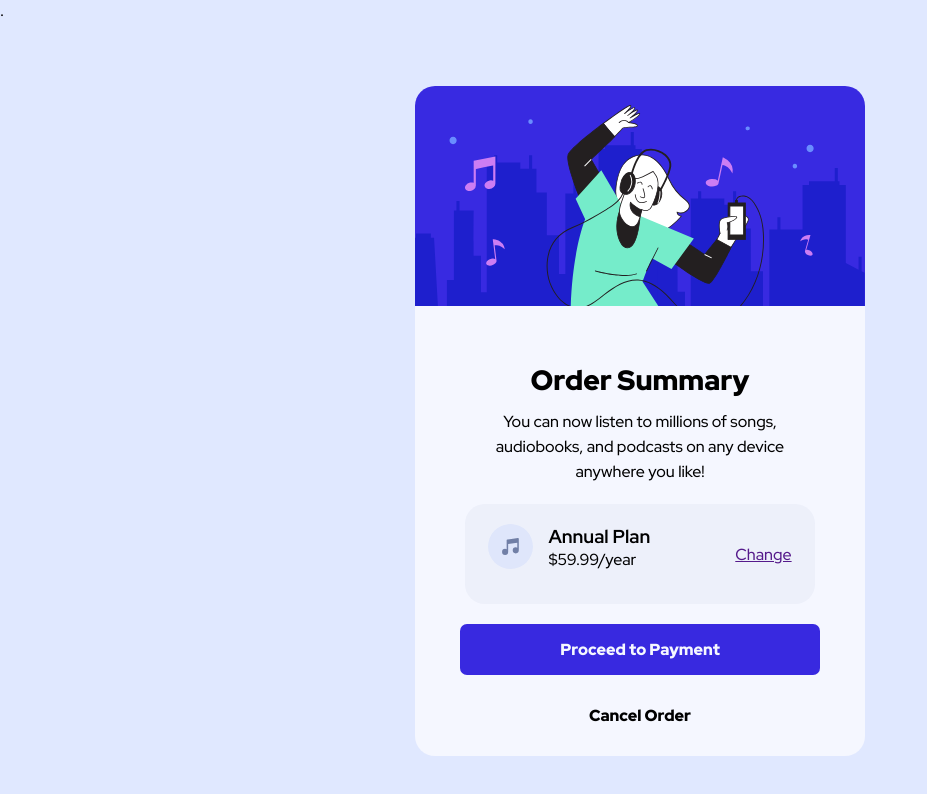
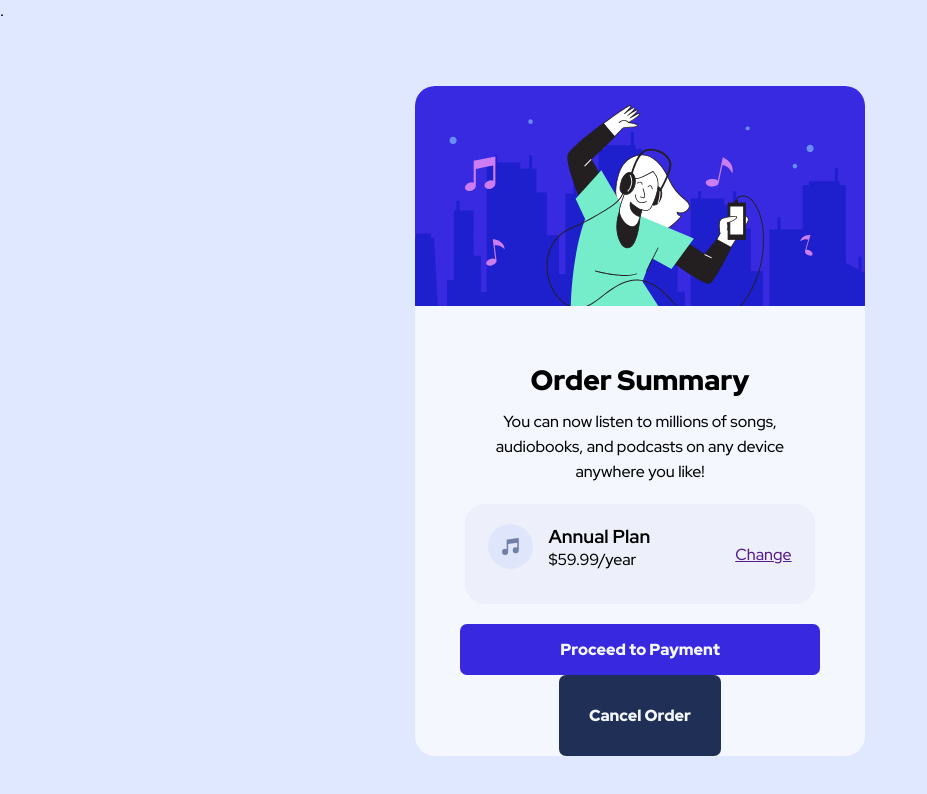
Before and after one commit to SrCooT/desafio-frontendmentor-3, a plain HTML site: page index.html in a window 1280 px wide. In both pictures the pointer is over the element 640 px from the left and 680 px from the top of the page. Shown: the whole page, without its empty margins (0-927 px from the left). Drawn offline with Linux system fonts and the light colour scheme.

Commit message:
aprimoramento css

```diff
--- a/src/css/style.css
+++ b/src/css/style.css
@@ -99,7 +99,15 @@ img{
     border-radius: 7px;
     font-weight: 900;
 }
+
+.container .register :hover{
+    background-color: var(--Dark-blue);
+    color:var(--Very-pale-blue);
+    padding: 15px 100px;
+    border-radius: 7px;
+}
 .container .register .cancel{
     font-weight: 900;
     padding: 30px;
+
 }
```
